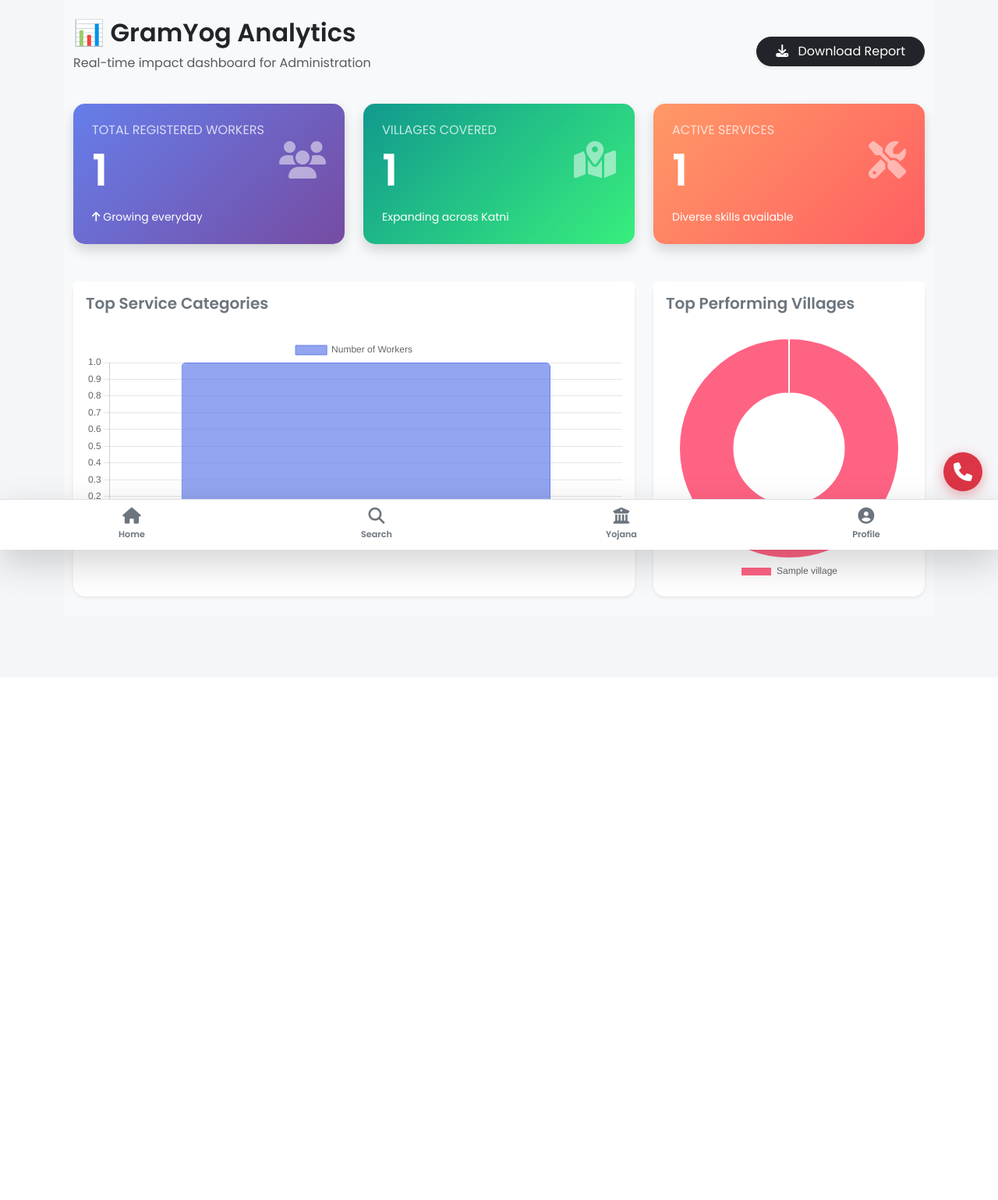
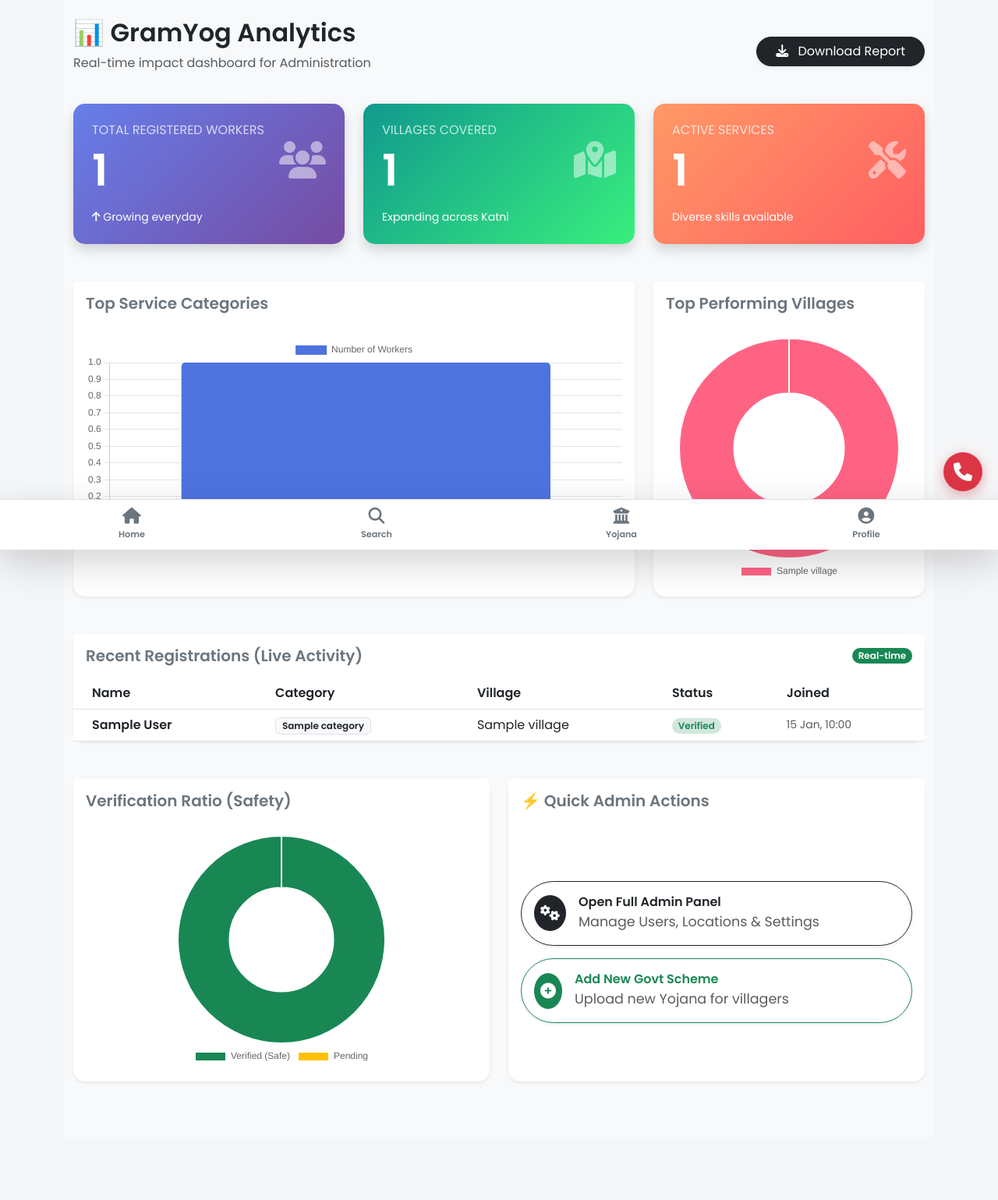
Before and after one commit to viveksahu1408/GramYog, a Django app: page /dashboard/admin-dashboard/ in a window 1280 px wide. Shown: the part 95-1634 px from the top of the page at 78% size. Before the commit the page ends 863 px from the top, so only its background shows below. Run offline with Django 5.2, Linux system fonts and the light colour scheme; a user stored in the database is signed in; tables that the repository leaves empty hold one stand-in row (values such as "Sample post"); some web fonts are replaced.

Commit message:
Fixed UI dashboard screen again add varification pi chart

```diff
--- a/dashboard/templates/dashboard/admin_dashboard.html
+++ b/dashboard/templates/dashboard/admin_dashboard.html
@@ -62,7 +62,7 @@
         </div>
     </div>
 
-    <div class="row g-4">
+    <div class="row g-4 mb-5">
         <div class="col-md-8">
             <div class="card border-0 shadow-sm h-100" style="border-radius: 15px;">
                 <div class="card-header bg-white border-0 py-3">
@@ -85,6 +85,99 @@
             </div>
         </div>
     </div>
+
+    <div class="card border-0 shadow-sm mb-5" style="border-radius: 15px;">
+        <div class="card-header bg-white border-0 py-3 d-flex justify-content-between align-items-center">
+            <h5 class="fw-bold m-0 text-secondary">Recent Registrations (Live Activity)</h5>
+            <span class="badge bg-success rounded-pill">Real-time</span>
+        </div>
+        <div class="card-body p-0">
+            <div class="table-responsive">
+                <table class="table table-hover align-middle mb-0">
+                    <thead class="bg-light">
+                        <tr>
+                            <th class="ps-4">Name</th>
+                            <th>Category</th>
+                            <th>Village</th>
+                            <th>Status</th>
+                            <th>Joined</th>
+                        </tr>
+                    </thead>
+                    <tbody>
+                        {% for p in recent_providers %}
+                        <tr>
+                            <td class="ps-4 fw-bold">{{ p.full_name }}</td>
+                            <td><span class="badge bg-light text-dark border">{{ p.category.name }}</span></td>
+                            <td>{{ p.village.name }}</td>
+                            <td>
+                                {% if p.is_verified %}
+                                    <span class="badge bg-success-subtle text-success rounded-pill">Verified</span>
+                                {% else %}
+                                    <span class="badge bg-warning-subtle text-warning rounded-pill">Pending</span>
+                                {% endif %}
+                            </td>
+                            <td class="text-muted small">{{ p.created_at|date:"d M, H:i" }}</td>
+                        </tr>
+                        {% empty %}
+                        <tr><td colspan="5" class="text-center py-3">No recent data</td></tr>
+                        {% endfor %}
+                    </tbody>
+                </table>
+            </div>
+        </div>
+    </div>
+
+    <div class="row g-4 mb-5">
+
+        <div class="col-md-6">
+            <div class="card border-0 shadow-sm h-100" style="border-radius: 15px;">
+                <div class="card-header bg-white border-0 py-3">
+                    <h5 class="fw-bold m-0 text-secondary">Verification Ratio (Safety)</h5>
+                </div>
+                <div class="card-body position-relative d-flex justify-content-center">
+                    <div style="width: 300px;"> <canvas id="verifiedChart"></canvas>
+                    </div>
+                </div>
+            </div>
+        </div>
+
+        <div class="col-md-6">
+            <div class="card border-0 shadow-sm h-100" style="border-radius: 15px;">
+                <div class="card-header bg-white border-0 py-3">
+                    <h5 class="fw-bold m-0 text-secondary">⚡ Quick Admin Actions</h5>
+                </div>
+                <div class="card-body d-flex flex-column justify-content-center gap-3">
+
+                    <a href="/admin/" target="_blank" class="btn btn-outline-dark btn-lg shadow-sm rounded-pill w-100 text-start p-3">
+                        <div class="d-flex align-items-center">
+                            <div class="bg-dark text-white rounded-circle p-2 me-3">
+                                <i class="fas fa-cogs"></i>
+                            </div>
+                            <div>
+                                <h6 class="mb-0 fw-bold">Open Full Admin Panel</h6>
+                                <small class="text-muted">Manage Users, Locations & Settings</small>
+                            </div>
+                        </div>
+                    </a>
+
+                    <a href="/admin/core/scheme/add/" target="_blank" class="btn btn-outline-success btn-lg shadow-sm rounded-pill w-100 text-start p-3">
+                        <div class="d-flex align-items-center">
+                            <div class="bg-success text-white rounded-circle p-2 me-3">
+                                <i class="fas fa-plus-circle"></i>
+                            </div>
+                            <div>
+                                <h6 class="mb-0 fw-bold">Add New Govt Scheme</h6>
+                                <small class="text-muted">Upload new Yojana for villagers</small>
+                            </div>
+                        </div>
+                    </a>
+
+                </div>
+            </div>
+        </div>
+
+    </div>
+
 </div>
 
 <script>
@@ -93,21 +186,20 @@
     new Chart(ctx1, {
         type: 'bar',
         data: {
-            labels: {{ cat_labels|safe }}, // Backend se Data
+            labels: {{ cat_labels|safe }},
             datasets: [{
                 label: 'Number of Workers',
-                data: {{ cat_counts|safe }}, // Backend se Data
-                backgroundColor: 'rgba(102, 126, 234, 0.7)',
-                borderColor: 'rgba(102, 126, 234, 1)',
-                borderWidth: 1,
+                data: {{ cat_counts|safe }},
+                backgroundColor: [
+                    '#4e73df', '#1cc88a', '#36b9cc', '#f6c23e', '#e74a3b',
+                    '#858796', '#5a5c69', '#fd7e14', '#20c997', '#6f42c1'
+                ],
                 borderRadius: 5
             }]
         },
         options: {
             responsive: true,
-            scales: {
-                y: { beginAtZero: true }
-            }
+            scales: { y: { beginAtZero: true } }
         }
     });
 
@@ -116,20 +208,33 @@
     new Chart(ctx2, {
         type: 'doughnut',
         data: {
-            labels: {{ vil_labels|safe }}, // Backend se Data
+            labels: {{ vil_labels|safe }},
             datasets: [{
-                data: {{ vil_counts|safe }}, // Backend se Data
-                backgroundColor: [
-                    '#FF6384', '#36A2EB', '#FFCE56', '#4BC0C0', '#9966FF'
-                ],
+                data: {{ vil_counts|safe }},
+                backgroundColor: ['#FF6384', '#36A2EB', '#FFCE56', '#4BC0C0', '#9966FF'],
                 hoverOffset: 4
             }]
         },
         options: {
             responsive: true,
-            plugins: {
-                legend: { position: 'bottom' }
-            }
+            plugins: { legend: { position: 'bottom' } }
+        }
+    });
+
+    // 3. Verification Chart
+    new Chart(document.getElementById('verifiedChart'), {
+        type: 'doughnut',
+        data: {
+            labels: ['Verified (Safe)', 'Pending'],
+            datasets: [{
+                data: [{{ verified_count }}, {{ pending_count }}],
+                backgroundColor: ['#198754', '#ffc107'],
+                hoverOffset: 4
+            }]
+        },
+        options: {
+            responsive: true,
+            plugins: { legend: { position: 'bottom' } }
         }
     });
 </script>
--- a/dashboard/views.py
+++ b/dashboard/views.py
@@ -8,25 +8,28 @@ from django.http import HttpResponse
 
 @staff_member_required
 def admin_dashboard(request):
-    # 1. Top Cards Data (Counters)
+    # 1. Basic Counters
     total_providers = ServiceProvider.objects.count()
     total_villages = Village.objects.count()
     total_categories = Category.objects.count()
 
-    # 2. Category Chart Data (Bar Chart)
-    # Database se nikalenge ki kis category mein kitne log hain
-    cat_data = ServiceProvider.objects.values('category__name').annotate(count=Count('id')).order_by('-count')
-
-    # Python Lists banayenge jo JavaScript mein jayenge
+    # 2. Charts Data
+    # --- Category Chart ---
+    cat_data = ServiceProvider.objects.values('category__name').annotate(count=Count('id')).order_by('-count')[:10] # Top 10 only
     cat_labels = [item['category__name'] for item in cat_data]
     cat_counts = [item['count'] for item in cat_data]
 
-    # 3. Village Chart Data (Doughnut Chart)
-    # Top 5 villages jahan sabse zyada log jude hain
+    # --- Village Chart ---
     vil_data = ServiceProvider.objects.values('village__name').annotate(count=Count('id')).order_by('-count')[:5]
-
     vil_labels = [item['village__name'] for item in vil_data]
     vil_counts = [item['count'] for item in vil_data]
+
+    # 3. NEW: Verification Status (Safety Data)
+    verified_count = ServiceProvider.objects.filter(is_verified=True).count()
+    pending_count = total_providers - verified_count
+
+    # 4. NEW: Recent 5 Registrations (Live Activity)
+    recent_providers = ServiceProvider.objects.all().order_by('-created_at')[:5]
 
     context = {
         'total_providers': total_providers,
@@ -36,20 +39,40 @@ def admin_dashboard(request):
         'cat_counts': cat_counts,
         'vil_labels': vil_labels,
         'vil_counts': vil_counts,
+        # Naya Data
+        'verified_count': verified_count,
+        'pending_count': pending_count,
+        'recent_providers': recent_providers,
     }
     return render(request, 'dashboard/admin_dashboard.html', context)
+
 
 # --- Download Report Function (Ye wahi rahega) ---
 @staff_member_required
 def download_report(request):
-    response = HttpResponse(content_type='text/csv')
-    response['Content-Disposition'] = 'attachment; filename="GramYog_Report.csv"'
+    try:
+        response = HttpResponse(content_type='text/csv')
+        response['Content-Disposition'] = 'attachment; filename="GramYog_Report.csv"'
 
-    writer = csv.writer(response)
-    writer.writerow(['ID', 'Name', 'Phone', 'Category', 'Village', 'District'])
+        writer = csv.writer(response)
+        writer.writerow(['ID', 'Name', 'Phone', 'Category', 'Village', 'District'])
 
-    providers = ServiceProvider.objects.all().select_related('category', 'village', 'district', 'user')
-    for p in providers:
-        writer.writerow([p.id, p.full_name, p.user.username, p.category.name, p.village.name, p.district.name])
+        # "select_related" use kar rahe hain taaki database fast chale
+        providers = ServiceProvider.objects.all().select_related('category', 'village', 'district', 'user')
 
-    return response
+        for p in providers:
+            # Safe tarika: Agar koi cheez missing hai to "N/A" likh do, crash mat karo
+            p_id = p.id
+            p_name = p.full_name if p.full_name else "Unknown"
+            p_phone = p.user.username if p.user else "No User"
+            p_cat = p.category.name if p.category else "No Category"
+            p_vil = p.village.name if p.village else "No Village"
+            p_dist = p.district.name if p.district else "No District"
+
+            writer.writerow([p_id, p_name, p_phone, p_cat, p_vil, p_dist])
+
+        return response
+
+    except Exception as e:
+        # Agar fir bhi koi error aaye, to user ko simple text dikha do (Crash mat hone do)
+        return HttpResponse(f"Report download failed: {str(e)}", status=500)
```
